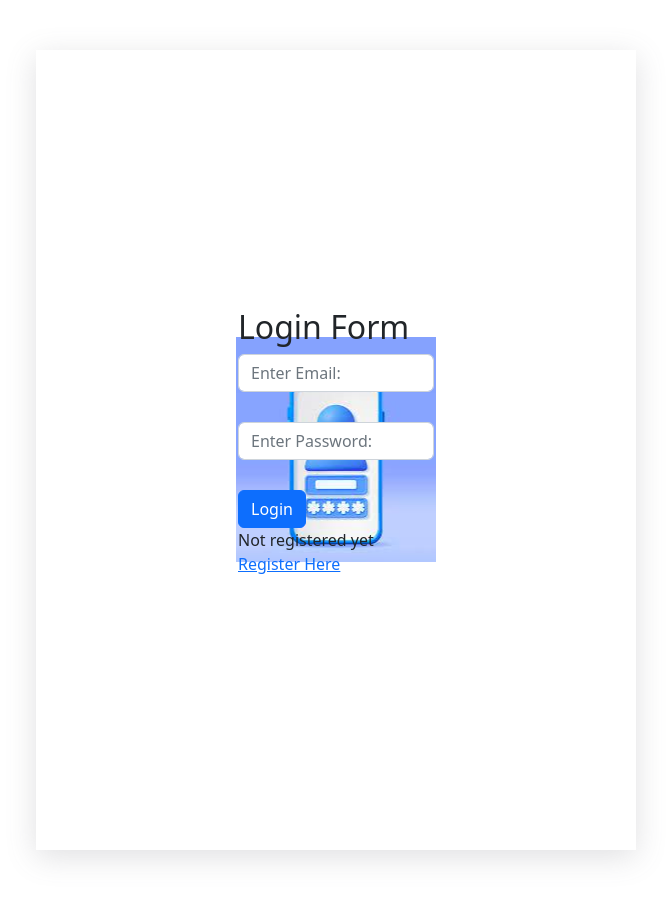
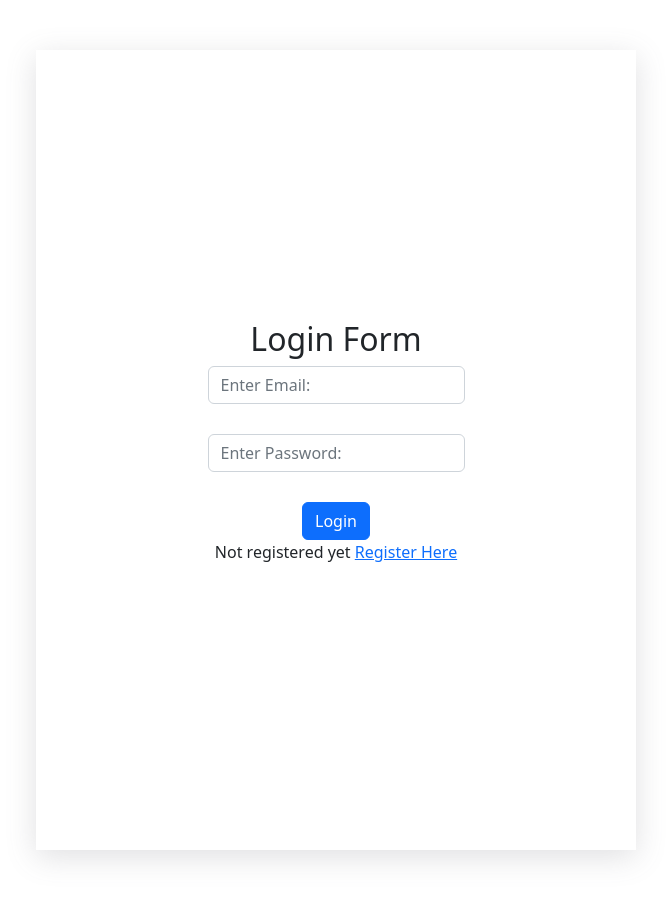
Before and after one commit to ISHAM-GIT/User_Login_Form, a PHP site: page /login.php in a window 1280 px wide. Shown: the whole page, without its empty margins (304-975 px from the left). Run offline with PHP 8.4, Linux system fonts and the light colour scheme.

Commit message:
Update login.php

```diff
--- a/login.php
+++ b/login.php
@@ -40,7 +40,7 @@ if (isset($_SESSION["user"])) {
         ?>
 
       <form action="login.php" method="post">
-          <div class="image-container" style="border-radius:20px;padding:2px;background-size:cover ;background: url('./image.jpg') no-repeat center center;">
+<!--           <div class="image-container" style="border-radius:20px;padding:2px;background-size:cover ;background: url('./image.jpg') no-repeat center center;"> -->
         <span><h2>Login Form</h2></span>
         <div class="form-group">
             <input type="email" placeholder="Enter Email:" name="email" class="form-control">
@@ -53,7 +53,7 @@ if (isset($_SESSION["user"])) {
         </div>
         <div><p>Not registered yet <a href="registration.php">Register Here</a></p></div>
                 <!-- <img src="./insert.jpg" id="img" alt=""> -->
-        </div>
+<!--         </div> -->
     </form>
     </div>
 </body>
```
